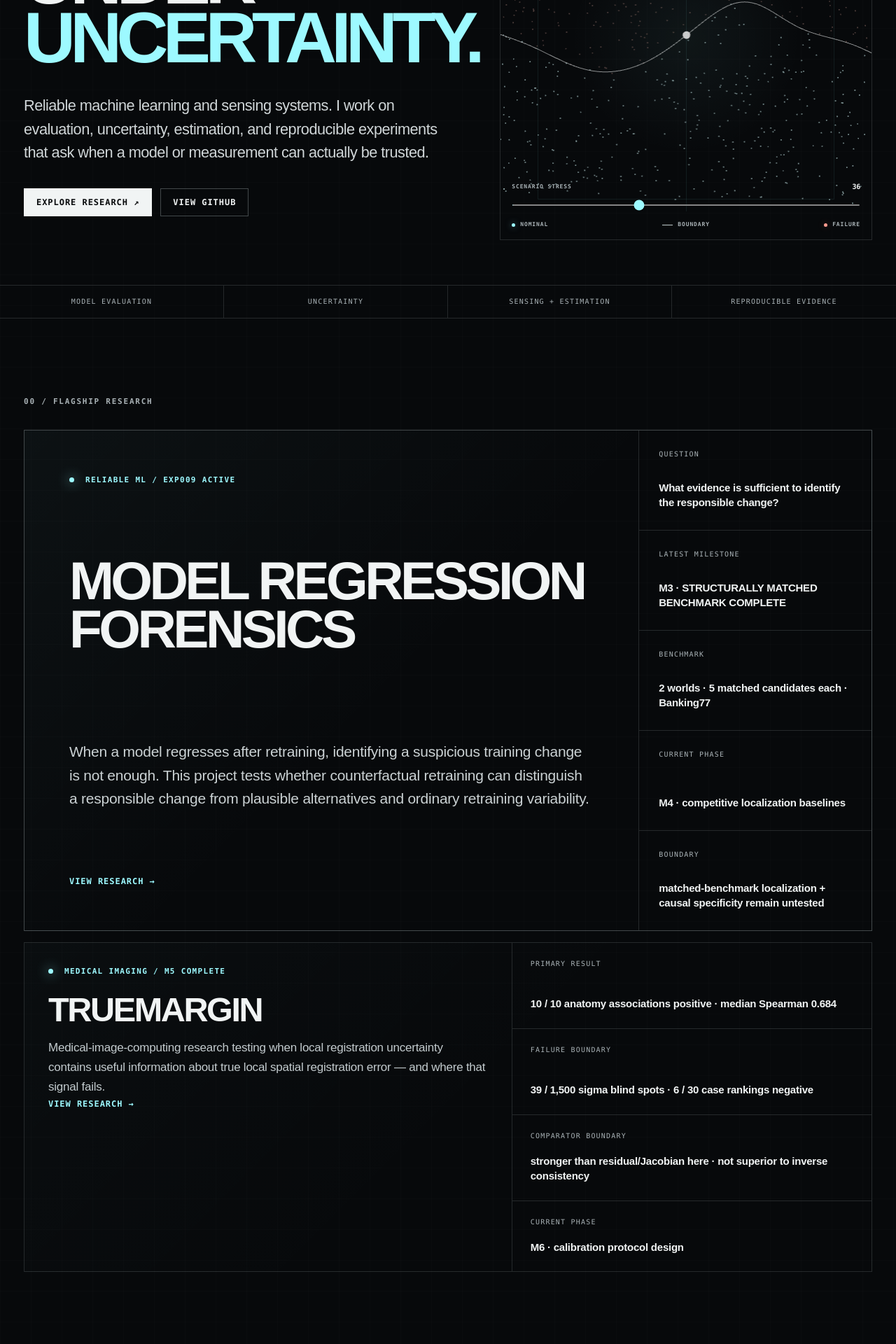
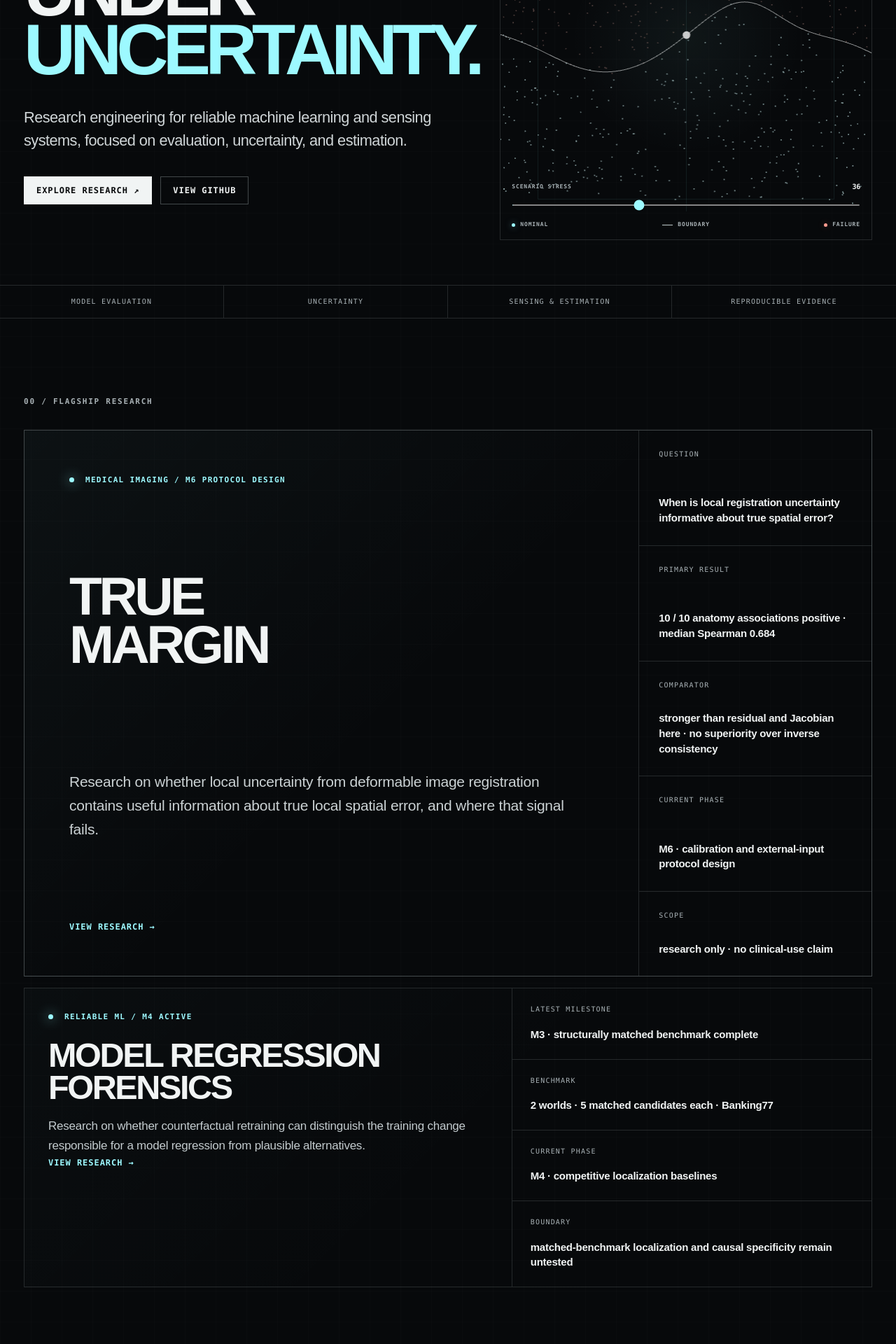
Before and after one commit to Kushrishi/kushrishi.com, a Next.js app: page / in a window 1280 px wide. Shown: the part 400-2320 px from the top of the page at 70% size. Built offline with nearby package versions, Linux system fonts and the light colour scheme.

Commit message:
Align homepage with current research priorities

```diff
--- a/app/page.tsx
+++ b/app/page.tsx
@@ -31,9 +31,8 @@ export default function Home() {
             <em>UNCERTAINTY.</em>
           </h1>
           <p className="hero-deck">
-            Reliable machine learning and sensing systems. I work on evaluation, uncertainty,
-            estimation, and reproducible experiments that ask when a model or measurement can
-            actually be trusted.
+            Research engineering for reliable machine learning and sensing systems, focused on
+            evaluation, uncertainty, and estimation.
           </p>
           <div className="hero-actions">
             <a className="button button-primary" href="#research">Explore research <span>↗</span></a>
@@ -46,7 +45,7 @@ export default function Home() {
       <section className="manifesto-band">
         <div>MODEL EVALUATION</div>
         <div>UNCERTAINTY</div>
-        <div>SENSING + ESTIMATION</div>
+        <div>SENSING & ESTIMATION</div>
         <div>REPRODUCIBLE EVIDENCE</div>
       </section>
 
@@ -55,54 +54,52 @@ export default function Home() {
           <div className="section-label">00 / FLAGSHIP RESEARCH</div>
           <div className="research-card">
             <div className="research-card-main">
-              <div className="status-line"><span className="status-dot" /> RELIABLE ML / EXP009 ACTIVE</div>
-              <h2>MODEL REGRESSION<br />FORENSICS</h2>
+              <div className="status-line"><span className="status-dot" /> MEDICAL IMAGING / M6 PROTOCOL DESIGN</div>
+              <h2>TRUE<br />MARGIN</h2>
               <p className="lede">
-                When a model regresses after retraining, identifying a suspicious training change is
-                not enough. This project tests whether counterfactual retraining can distinguish a
-                responsible change from plausible alternatives and ordinary retraining variability.
+                Research on whether local uncertainty from deformable image registration contains
+                useful information about true local spatial error, and where that signal fails.
               </p>
-              <Link className="text-link" href="/research/model-regression-forensics" prefetch={false}>View research →</Link>
+              <Link className="text-link" href="/research/truemargin" prefetch={false}>View research →</Link>
             </div>
             <div className="research-meta">
-              <div><span>QUESTION</span><strong>What evidence is sufficient to identify the responsible change?</strong></div>
-              <div><span>LATEST MILESTONE</span><strong>M3 · STRUCTURALLY MATCHED BENCHMARK COMPLETE</strong></div>
-              <div><span>BENCHMARK</span><strong>2 worlds · 5 matched candidates each · Banking77</strong></div>
-              <div><span>CURRENT PHASE</span><strong>M4 · competitive localization baselines</strong></div>
-              <div><span>BOUNDARY</span><strong>matched-benchmark localization + causal specificity remain untested</strong></div>
+              <div><span>QUESTION</span><strong>When is local registration uncertainty informative about true spatial error?</strong></div>
+              <div><span>PRIMARY RESULT</span><strong>10 / 10 anatomy associations positive · median Spearman 0.684</strong></div>
+              <div><span>COMPARATOR</span><strong>stronger than residual and Jacobian here · no superiority over inverse consistency</strong></div>
+              <div><span>CURRENT PHASE</span><strong>M6 · calibration and external-input protocol design</strong></div>
+              <div><span>SCOPE</span><strong>research only · no clinical-use claim</strong></div>
             </div>
           </div>
 
           <div className="research-secondary-card">
             <div className="research-secondary-main">
               <div className="status-line">
-                <span className="status-dot" /> MEDICAL IMAGING / M5 COMPLETE
+                <span className="status-dot" /> RELIABLE ML / M4 ACTIVE
               </div>
-              <h3>TRUEMARGIN</h3>
+              <h3>MODEL REGRESSION FORENSICS</h3>
               <p>
-                Medical-image-computing research testing when local registration uncertainty
-                contains useful information about true local spatial registration error — and where
-                that signal fails.
+                Research on whether counterfactual retraining can distinguish the training change
+                responsible for a model regression from plausible alternatives.
               </p>
-              <Link className="text-link" href="/research/truemargin" prefetch={false}>View research →</Link>
+              <Link className="text-link" href="/research/model-regression-forensics" prefetch={false}>View research →</Link>
             </div>
 
             <div className="research-secondary-meta">
               <div>
-                <span>PRIMARY RESULT</span>
-                <strong>10 / 10 anatomy associations positive · median Spearman 0.684</strong>
+                <span>LATEST MILESTONE</span>
+                <strong>M3 · structurally matched benchmark complete</strong>
               </div>
               <div>
-                <span>FAILURE BOUNDARY</span>
-                <strong>39 / 1,500 sigma blind spots · 6 / 30 case rankings negative</strong>
-              </div>
-              <div>
-                <span>COMPARATOR BOUNDARY</span>
-                <strong>stronger than residual/Jacobian here · not superior to inverse consistency</strong>
+                <span>BENCHMARK</span>
+                <strong>2 worlds · 5 matched candidates each · Banking77</strong>
               </div>
               <div>
                 <span>CURRENT PHASE</span>
-                <strong>M6 · calibration protocol design</strong>
+                <strong>M4 · competitive localization baselines</strong>
+              </div>
+              <div>
+                <span>BOUNDARY</span>
+                <strong>matched-benchmark localization and causal specificity remain untested</strong>
               </div>
             </div>
           </div>
@@ -126,9 +123,9 @@ export default function Home() {
             <article className="project-card subdued">
               <div className="project-index">02</div>
               <div className="project-card-body">
-                <div className="project-tags">APPLIED AI · RETRIEVAL · FULL-STACK · SAFETY</div>
+                <div className="project-tags">RETRIEVAL · VALIDATION · FULL STACK · SAFETY</div>
                 <h3>CareBridge Canada</h3>
-                <p>Healthcare-continuity prototype exploring source-grounded workflows, structured validation, auditability, and bounded AI behavior using synthetic data.</p>
+                <p>Healthcare-continuity prototype exploring source-grounded retrieval, structured validation, auditability, and bounded model behavior using synthetic data.</p>
                 <ProjectPreview kind="carebridge" />
                 <a className="text-link" href="https://kushrishi.github.io/carebridge-canada/" target="_blank" rel="noreferrer">View project →</a>
               </div>
@@ -152,10 +149,14 @@ export default function Home() {
         <Reveal delay={0.1}>
           <div className="about-copy">
             <p>
-              My foundation is in Geomatics Engineering, PNT/GNSS, sensing, estimation, and measurement systems. At Xona, I work on Python/Linux engineering systems supporting GNSS data collection, processing, monitoring, validation, and analysis.
+              My foundation is in Geomatics Engineering, PNT/GNSS, sensing, estimation, and
+              measurement systems. At Xona, I work on Python and Linux systems supporting GNSS data
+              collection, processing, monitoring, validation, and analysis.
             </p>
             <p>
-              My independent research extends the same measurement discipline into machine learning and medical image computing: define the failure precisely, separate signal from variability, test interventions prospectively, and keep claims inside the evidence.
+              My independent research applies the same measurement discipline to machine learning
+              and medical image computing: define the failure precisely, separate signal from
+              variability, test interventions prospectively, and keep claims within the evidence.
             </p>
             <div className="experience-mini">
               <div><span>2026-PRESENT</span><strong>GNSS Analyst · Xona</strong></div>
```
